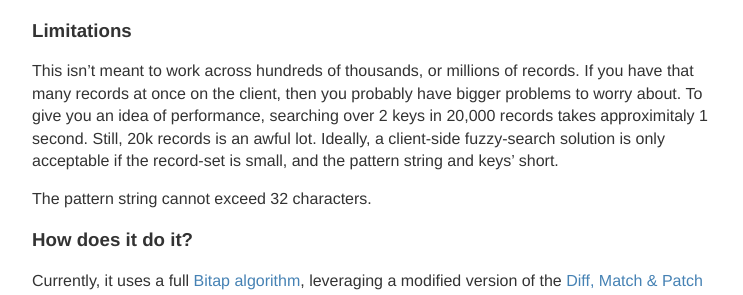
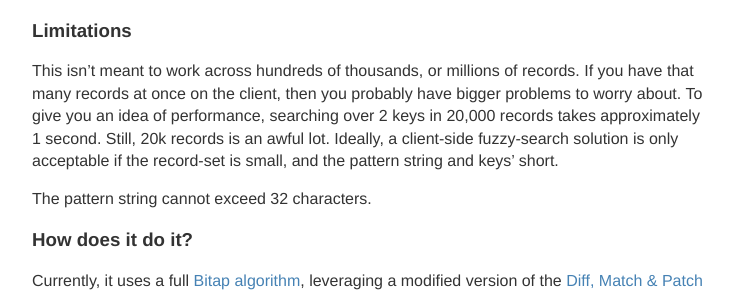
Before and after one commit to krisk/krisk.github.com, a Jekyll site: the page built from projects/fuse.md, in a window 1280 px wide and 900 px high, scrolled down 2021 px. Shown: the part 198-493 px from the top of the window, without its empty margins (128-871 px from the left). Built offline with Jekyll 4.4.1, drawn with Linux system fonts in a browser that asks for light colours; a script that is not in the unit is left out; comment, search, counter and statistics services are not loaded.

Commit message:
I can't seem to spell
I'm not that alone...

```diff
--- a/projects/fuse.md
+++ b/projects/fuse.md
@@ -145,13 +145,13 @@ var result = f.search('Falen');
 
 ### Limitations
 
-This isn't meant to work across hundreds of thousands, or millions of records. If you have that many records at once on the client, then you probably have bigger problems to worry about. To give you an idea of performance, searching over 2 keys in 20,000 records takes approximitaly 1 second. Still, 20k records is an awful lot. Ideally, a client-side fuzzy-search solution is only acceptable if the record-set is small, and the pattern string and keys' short.
+This isn't meant to work across hundreds of thousands, or millions of records. If you have that many records at once on the client, then you probably have bigger problems to worry about. To give you an idea of performance, searching over 2 keys in 20,000 records takes approximately 1 second. Still, 20k records is an awful lot. Ideally, a client-side fuzzy-search solution is only acceptable if the record-set is small, and the pattern string and keys' short.
 
 The pattern string cannot exceed 32 characters.
 
 ### How does it do it?
 
-Currently, it uses a full [Bitap algorithm](http://en.wikipedia.org/wiki/Bitap_algorithm "Bitap algorithm - wiki"), leveraging a modified version of the [Diff, Match & Patch](http://code.google.com/p/google-diff-match-patch/ "Diff, Match & Patch") tool by Google.
+Currently, it uses a full [Bitap algorithm](http://en.wikipedia.org/wikIi/Bitap_algorithm "Bitap algorithm - wiki"), leveraging a modified version of the [Diff, Match & Patch](http://code.google.com/p/google-diff-match-patch/ "Diff, Match & Patch") tool by Google.
 
 ### To do
 
```
